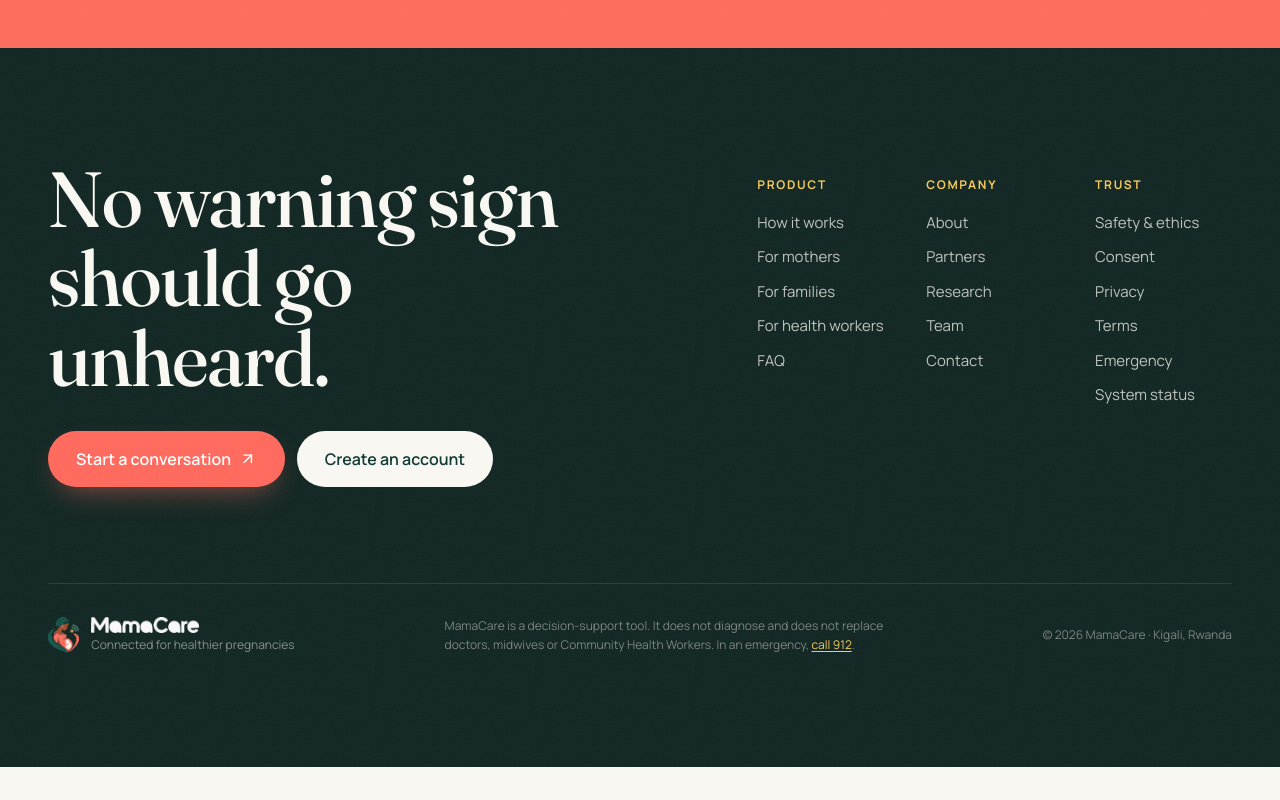
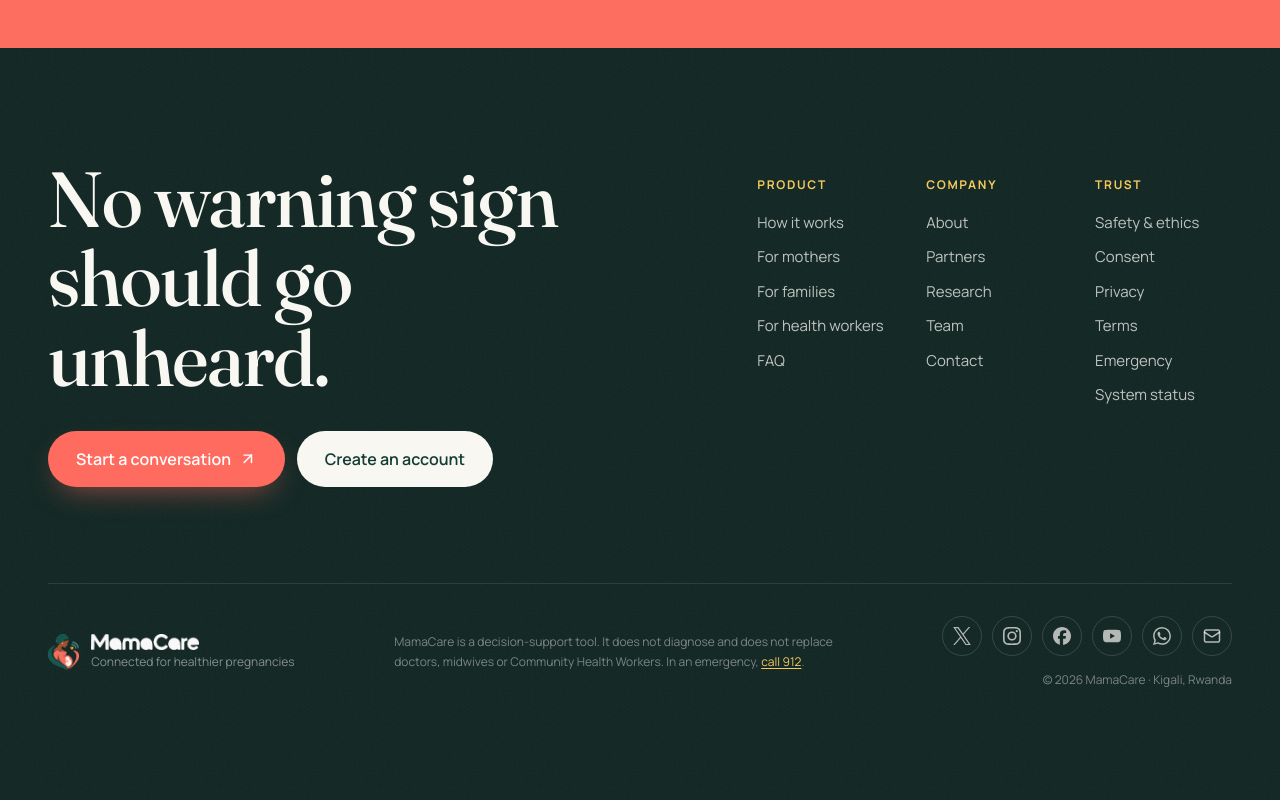
Before and after one commit to Mamacare001/mamacare-web, a Next.js app: page / in a window 1280 px wide. Shown: the part 7500-8300 px from the top of the page. Before the commit the page ends 8267 px from the top, so only its background shows below. Built offline with nearby package versions, Linux system fonts and the light colour scheme; no server answers.

Commit message:
feat(site): social media icons in footer

```diff
--- a/package.json
+++ b/package.json
@@ -14,7 +14,8 @@
     "next": "16.3.5",
     "next-auth": "^5.0.0-beta.32",
     "react": "19.2.8",
-    "react-dom": "19.2.8"
+    "react-dom": "19.2.8",
+    "simple-icons": "^16.32.0"
   },
   "devDependencies": {
     "@tailwindcss/postcss": "^4",
--- a/src/components/site/Footer.tsx
+++ b/src/components/site/Footer.tsx
@@ -2,6 +2,7 @@ import Image from "next/image";
 import Link from "next/link";
 import { Button } from "@/components/ui/Button";
 import { Reveal } from "@/components/ui/Reveal";
+import { SocialLinks } from "@/components/site/Social";
 
 const columns = [
   {
@@ -88,7 +89,10 @@ export function Footer() {
               MamaCare is a decision-support tool. It does not diagnose and does not replace doctors, midwives or Community
               Health Workers. In an emergency, <Link href="/emergency" className="text-gold underline underline-offset-2">call 912</Link>.
             </p>
-            <p className="text-xs text-ivory/45">© {new Date().getFullYear()} MamaCare · Kigali, Rwanda</p>
+            <div className="flex flex-col gap-4 md:items-end">
+              <SocialLinks />
+              <p className="text-xs text-ivory/45">© {new Date().getFullYear()} MamaCare · Kigali, Rwanda</p>
+            </div>
           </div>
         </div>
       </div>
--- /dev/null
+++ b/src/components/site/Social.tsx
@@ -0,0 +1,49 @@
+import { Mail } from "lucide-react";
+import { siFacebook, siInstagram, siWhatsapp, siX, siYoutube } from "simple-icons";
+import { cn } from "@/lib/cn";
+
+/** Update these once the official MamaCare accounts exist. */
+export const socials = [
+  { label: "X (Twitter)", href: "https://x.com/mamacare_rw", path: siX.path },
+  { label: "Instagram", href: "https://instagram.com/mamacare.rw", path: siInstagram.path },
+  { label: "Facebook", href: "https://facebook.com/mamacare.rw", path: siFacebook.path },
+  { label: "YouTube", href: "https://youtube.com/@mamacare_rw", path: siYoutube.path },
+  { label: "WhatsApp", href: "https://wa.me/250780000000", path: siWhatsapp.path },
+];
+
+export function SocialLinks({ className, tone = "dark" }: { className?: string; tone?: "dark" | "light" }) {
+  const btn =
+    tone === "dark"
+      ? "border-ivory/15 text-ivory/70 hover:border-coral hover:bg-coral hover:text-white"
+      : "border-emerald/15 text-emerald hover:border-coral hover:bg-coral hover:text-white";
+  return (
+    <ul className={cn("flex flex-wrap items-center gap-2.5", className)} aria-label="MamaCare on social media">
+      {socials.map((s) => (
+        <li key={s.label}>
+          <a
+            href={s.href}
+            target="_blank"
+            rel="noopener noreferrer"
+            aria-label={s.label}
+            title={s.label}
+            className={cn("flex size-10 items-center justify-center rounded-full border transition-[background-color,border-color,color,transform] duration-300 hover:-translate-y-0.5", btn)}
+          >
+            <svg viewBox="0 0 24 24" className="size-[18px] fill-current" aria-hidden>
+              <path d={s.path} />
+            </svg>
+          </a>
+        </li>
+      ))}
+      <li>
+        <a
+          href="mailto:patrice.iradukunda@aims.ac.rw"
+          aria-label="Email"
+          title="Email"
+          className={cn("flex size-10 items-center justify-center rounded-full border transition-[background-color,border-color,color,transform] duration-300 hover:-translate-y-0.5", btn)}
+        >
+          <Mail className="size-[18px]" />
+        </a>
+      </li>
+    </ul>
+  );
+}
```
Also changed, not shown: 1 other file (tests, documents, lock files or other folders).
